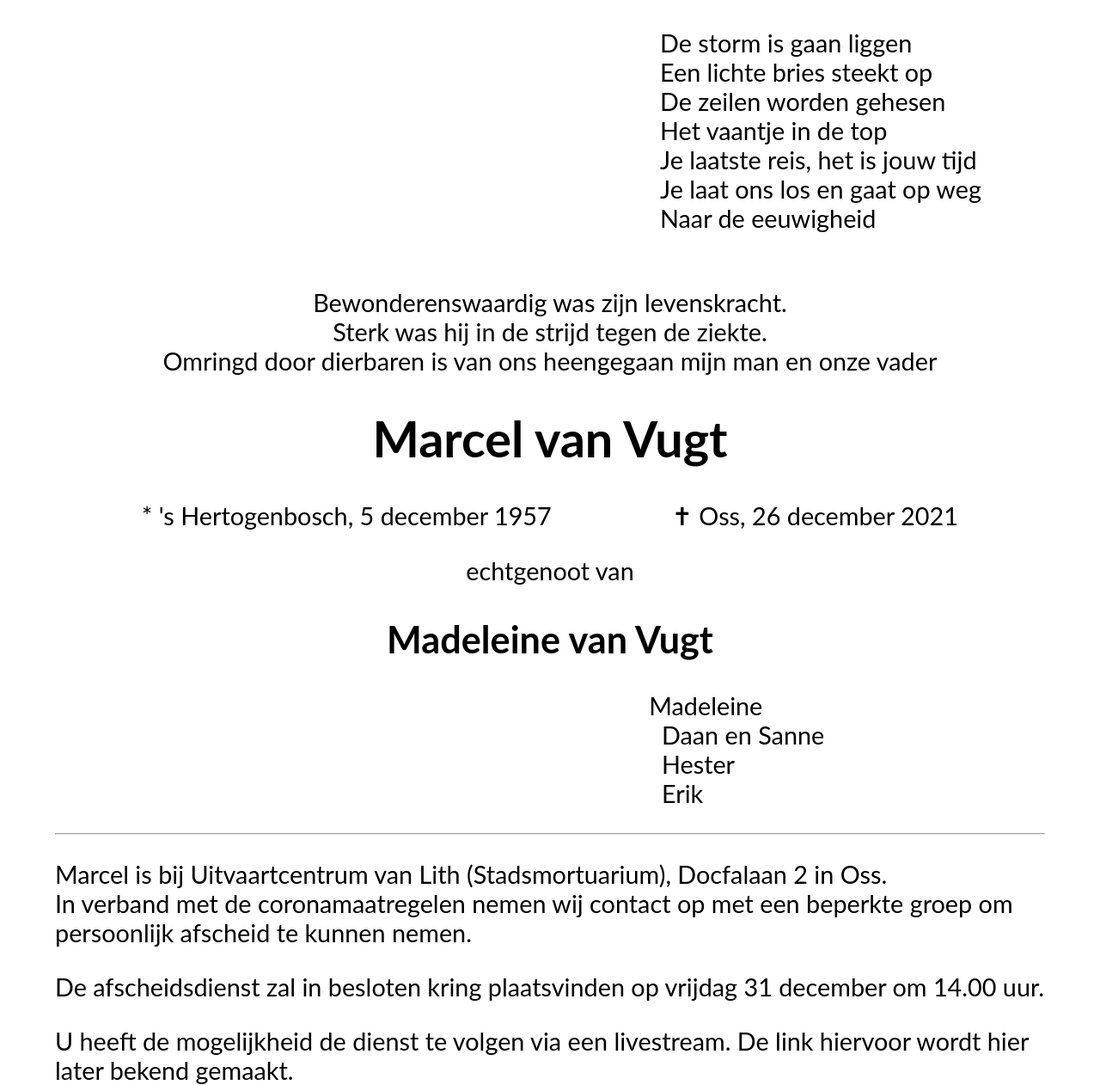
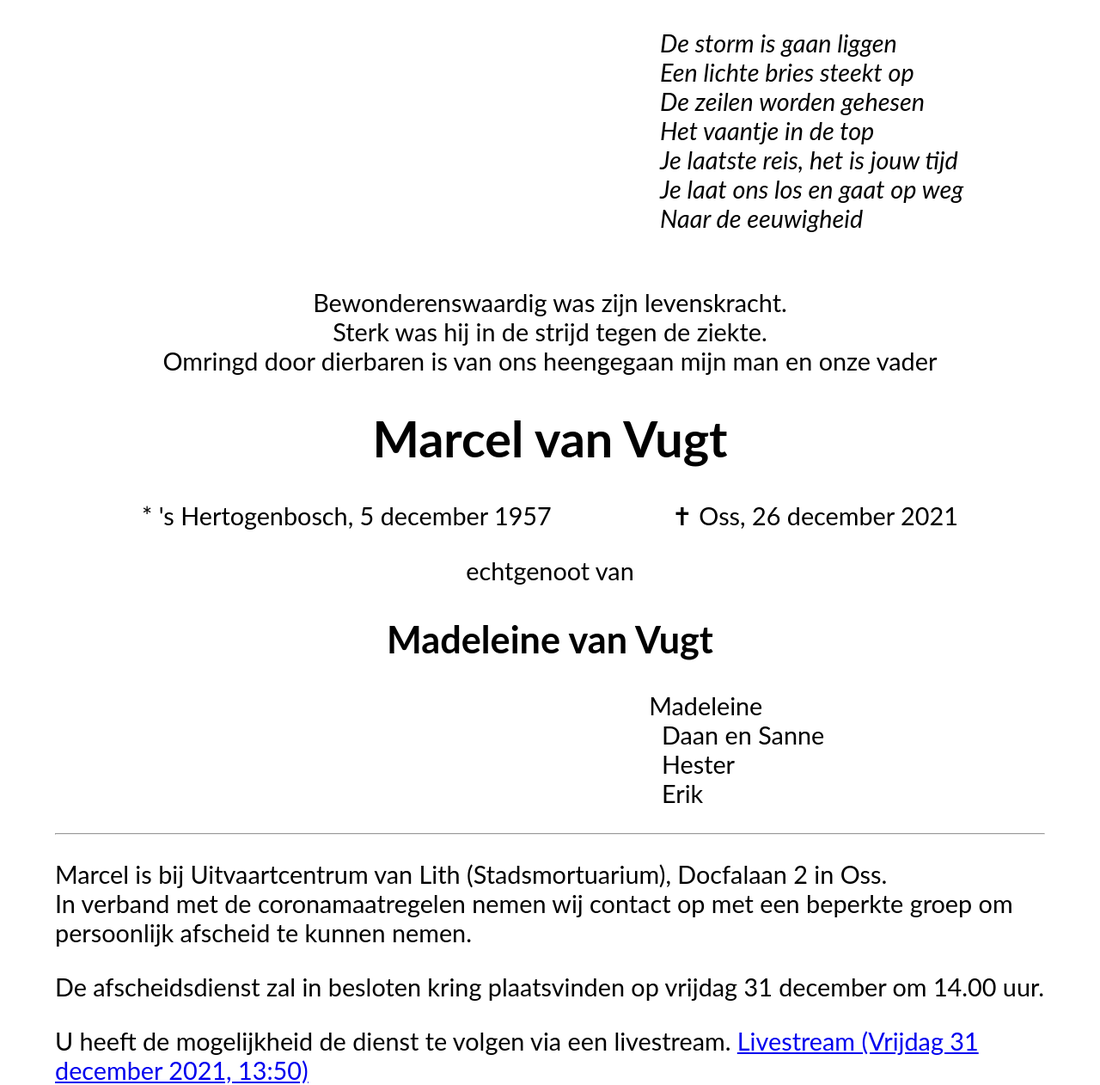
Before and after one commit to DaanVanVugt/vanvugt-me, a plain HTML site: page marcel/index.html in a window 1280 px wide. Shown: the part 962-2224 px from the top of the page at 86% size. Drawn offline with Linux system fonts and the light colour scheme.

Commit message:
add livestream url

```diff
--- a/marcel/index.html
+++ b/marcel/index.html
@@ -70,7 +70,10 @@ html, body {
     </div>
     <img class="splash" src="dancer.jpg" alt="Marcel op de Dancer" width="100%" />
 
-    <p class="right">
+    <p style="text-align: center;">
+    </p>
+
+    <p class="right" style="font-style: italic;">
       De storm is gaan liggen<br />
       Een lichte bries steekt op<br />
       De zeilen worden gehesen<br />
@@ -121,7 +124,7 @@ html, body {
       </p>
 
       <p>
-        U heeft de mogelijkheid de dienst te volgen via een livestream. De link hiervoor wordt hier later bekend gemaakt.
+        U heeft de mogelijkheid de dienst te volgen via een livestream. <a href="https://media.plechtigheidonline.nl/login/code/MN4T-E3DZ">Livestream (Vrijdag 31 december 2021, 13:50)</a>
       </p>
     </div>
 
```
